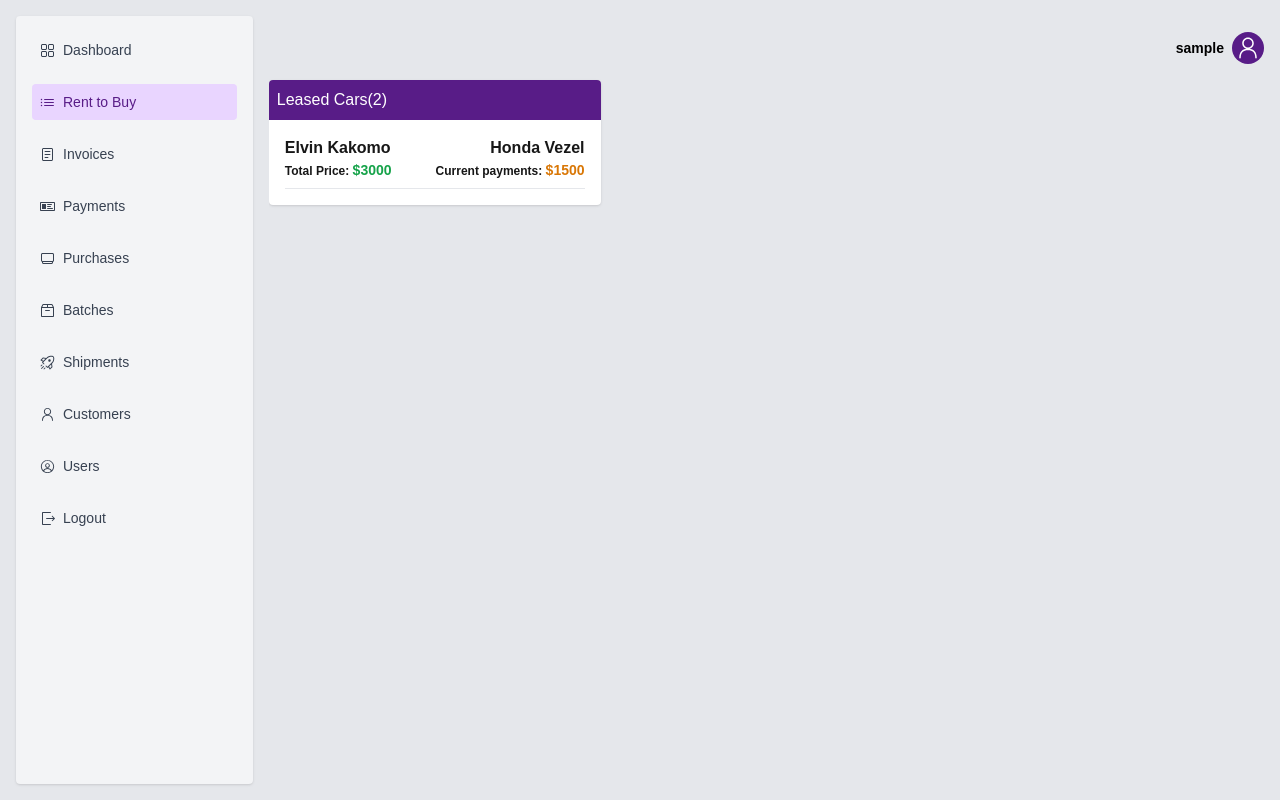
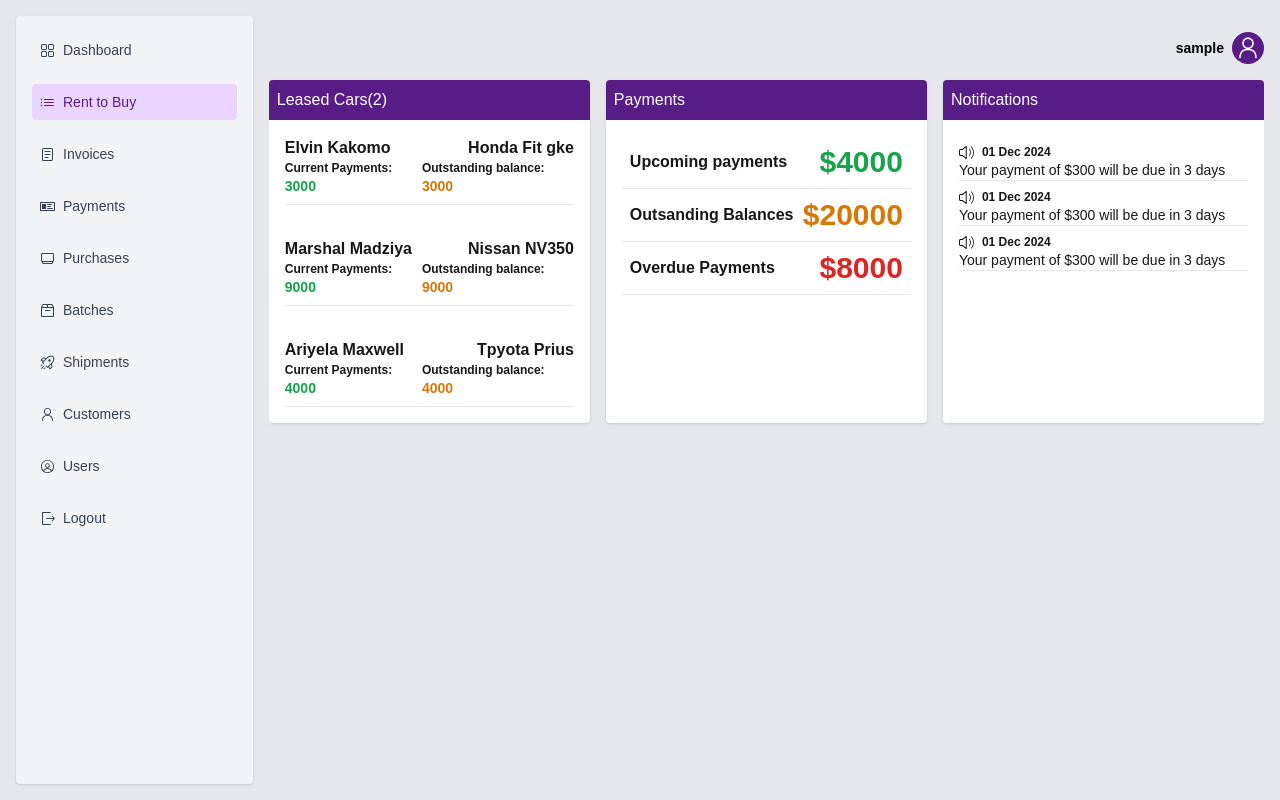
Before and after one commit to ElvinAnesu/sokorides, a Next.js app: page /dashboard/rent-to-buy in a window 1280 px wide. Built offline with nearby package versions, Linux system fonts and the light colour scheme; sample sign-in values are in the browser's storage.

Commit message:
feat: added the rent to buy dashboard components

```diff
--- /dev/null
+++ b/app/components/cards/notifications.js
@@ -0,0 +1,39 @@
+
+
+import { SpeakerLoudIcon } from "@radix-ui/react-icons";
+
+const notoifications = [
+	{
+		date: "01 Dec 2024",
+		message: "Your payment of $300 will be due in 3 days",
+	},
+	{
+		date: "01 Dec 2024",
+		message: "Your payment of $300 will be due in 3 days",
+	},
+	{
+		date: "01 Dec 2024",
+		message: "Your payment of $300 will be due in 3 days",
+	},
+];
+
+export default function NotificationsCard() {
+	return (
+		<div className="w-full rounded shadow bg-white">
+			<div className="rounded-t bg-purple-900 p-2">
+				<h5 className="text-white">Notifications</h5>
+			</div>
+			<div className="p-4">
+				{notoifications.map((_notification, index) => (
+					<div className="border-b gap-2 my-2 text-sm" key={index}>
+						<div className="flex gap-2 font-bold items-center text-xs">
+							<SpeakerLoudIcon />
+							{_notification.date}
+						</div>
+						<p>{_notification.message}</p>
+					</div>
+				))}
+			</div>
+		</div>
+	);
+}
--- a/app/components/cards/rentedcars.js
+++ b/app/components/cards/rentedcars.js
@@ -1,28 +1,36 @@
-
-
-
-
-export default function RentedCars() {
+export default function RentedCars({leasedCars}) {
 	return (
 		<div className="flex flex-col rounded bg-white shadow">
 			<div className="w-full flex bg-purple-900 p-2 rounded-t">
 				<h1 className="text-white">Leased Cars(2)</h1>
 			</div>
-				<div className="p-4">
+			{leasedCars?.length ?
+				leasedCars.map((leasedCar, index) => (
+					<div className="p-4" key={index}>
 						<div className="flex items-center justify-between">
-						<h1 className="font-bold">Elvin Kakomo</h1>
-						<h1 className="font-bold">Honda Vezel</h1>
+							<h1 className="font-bold">{leasedCar.customerName}</h1>
+							<h1 className="font-bold">{leasedCar.model}</h1>
 						</div>
 						<div className="flex items-center justify-between text-xs border-b pb-2">
 							<h1 className="font-bold">
-							Total Price: <span className="text-sm text-green-600">$3000</span>
+								Current Payments:{" "}
+								<span className="text-sm text-green-600">
+									{leasedCar.currentPayments}
+								</span>
 							</h1>
 							<h1 className="font-bold">
-							Current payments:{" "}
-							<span className="text-sm text-amber-600">$1500</span>
+								Outstanding balance:{" "}
+								<span className="text-sm text-amber-600">
+									{leasedCar.currentPayments}
+								</span>
 							</h1>
 						</div>
 					</div>
+				)) : (
+					<div className="flex item-center justify-center p-4">
+						<h1>No cars on rent to buy</h1>
+						</div>
+				)}
 		</div>
 	);
 }
--- /dev/null
+++ b/app/components/cards/transactions.js
@@ -0,0 +1,26 @@
+
+
+
+export default function TransactionsCard() {
+	return (
+		<div className="flex flex-col rounded bg-white shadow">
+			<div className="w-full flex bg-purple-900 p-2 rounded-t">
+				<h1 className="text-white">Payments</h1>
+			</div>
+			<div className="p-4">
+				<div className="flex items-center justify-between border-b p-2">
+					<h1 className="font-bold">Upcoming payments</h1>
+					<h1 className="font-bold text-green-600 text-3xl">$4000</h1>
+				</div>
+				<div className="flex items-center justify-between border-b p-2">
+					<h1 className="font-bold">Outsanding Balances</h1>
+					<h1 className="font-bold text-amber-600 text-3xl">$20000</h1>
+				</div>
+				<div className="flex items-center justify-between border-b p-2">
+					<h1 className="font-bold">Overdue Payments</h1>
+					<h1 className="font-bold text-red-600 text-3xl">$8000</h1>
+				</div>
+			</div>
+		</div>
+	);
+}
--- a/app/dashboard/rent-to-buy/page.js
+++ b/app/dashboard/rent-to-buy/page.js
@@ -1,9 +1,34 @@
+import NotificationsCard from "@/app/components/cards/notifications";
 import RentedCars from "@/app/components/cards/rentedcars";
+import TransactionsCard from "@/app/components/cards/transactions";
 
+
+const leasedCars = [
+    {
+        customerName: "Elvin Kakomo",
+        model: "Honda Fit gke",
+        currentPayments: 3000,
+        outstandingBalance: 1500
+    } ,
+    {
+        customerName: "Marshal Madziya",
+        model: "Nissan NV350",
+        currentPayments: 9000,
+        outstandingBalance: 3500
+    },
+     {
+        customerName: "Ariyela Maxwell",
+        model: "Tpyota Prius",
+        currentPayments: 4000,
+        outstandingBalance: 3500
+    }
+]
 export default function RentToBuy() {
     return (
-        <div className="w-full grid grid-cols-1 md:grid-cols-3">
-            <RentedCars />
+        <div className="w-full grid grid-cols-1 md:grid-cols-3 gap-4">
+            <RentedCars leasedCars={leasedCars} />
+            <TransactionsCard />
+            <NotificationsCard />
         </div>
     )
 }
```
Lines whose indentation alone changed are shown as unchanged.
